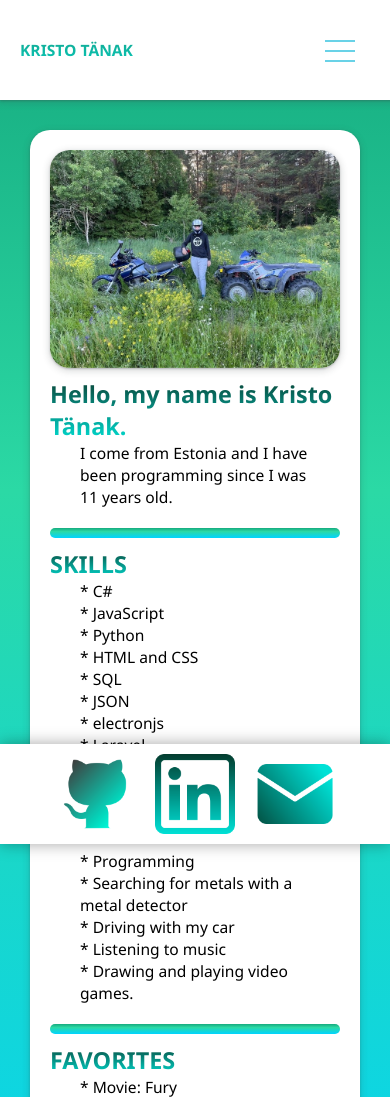
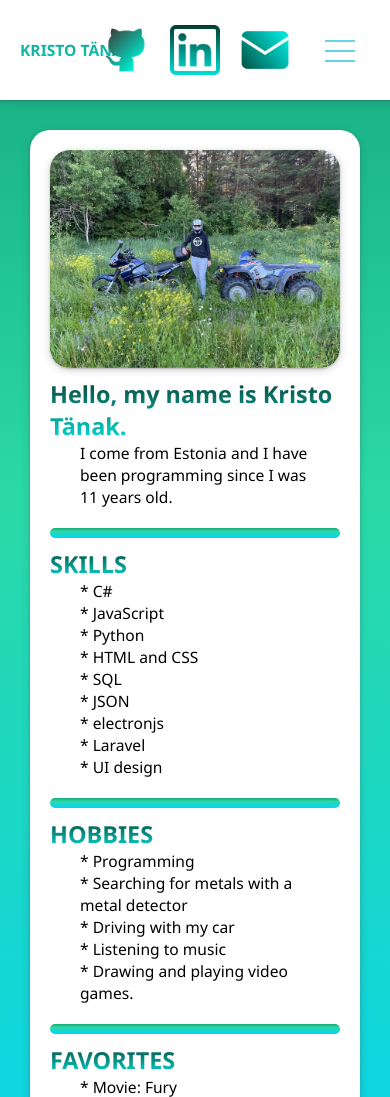
Before and after one commit to tanakimees/tanakimees.github.io, a PHP site: page / in a window 390 px wide. Shown: the top 1097 px of the page. Run offline with PHP 8.4, Linux system fonts and the light colour scheme.

Commit message:
remove footer xd

```diff
--- a/index.html
+++ b/index.html
@@ -13,21 +13,29 @@
 </head>
 <body>
     <div class="body1">
-        <label>
-            <input type="checkbox">
-            <span class="menu"> <span class="hamburger"></span></span>
-            <ul>
-              <a class="label1" href="">Home</a>
-              <a class="label2" href="/projects.html">Projects</a>
-              <a class="label3" href="/blog.html">Blog</a>
-            </ul>
-        </label>
-
         <div class="namebox">
             <h2 class="name">
                 KRISTO TÄNAK
             </h2>
             <textarea class="textarea1" name="" id="lol1" cols="1" rows="1">tanak.kristo2005@gmail.com</textarea>
+            <a href="https://github.com/tanakimees">
+                <div class="imgbox"></div>
+            </a>
+            <a href="https://www.linkedin.com/in/kristo-t%C3%A4nak-2934b5227/">
+                <div class="imgbox1"></div>
+            </a>
+            <a id="lol" href="javascript:alert('Email address has been copied to clipboard. (tanak.kristo2005@gmail.com)');">
+                <div class="imgbox2"></div>
+            </a>
+            <label>
+                <input type="checkbox">
+                <span class="menu"> <span class="hamburger"></span></span>
+                <ul>
+                  <a class="label1" href="/index.html">Home</a>
+                  <a class="label2" href="/projects.html">Projects</a>
+                  <a class="label3" href="/blog.html">Blog</a>
+                </ul>
+            </label>
         </div>
 
         <div class="mainbox">
@@ -82,18 +90,6 @@
                 * Game: War Thunder
             </div>
         </div>
-
-        <div class="footer">
-            <a href="https://github.com/tanakimees">
-                <div class="imgbox"></div>
-            </a>
-            <a href="https://www.linkedin.com/in/kristo-t%C3%A4nak-2934b5227/">
-                <div class="imgbox1"></div>
-            </a>
-            <a id="lol" href="javascript:alert('Email address has been copied to clipboard. (tanak.kristo2005@gmail.com)');">
-                <div class="imgbox2"></div>
-            </a>
-        </div>
     </div>
 
     <script>
--- a/style.css
+++ b/style.css
@@ -26,6 +26,8 @@ body {
   text-decoration: none;
   z-index: 100;
   position: fixed;
+  display: flex;
+  flex-direction: row;
     margin-bottom: 0px;
     width: 100%;
     height: 60px;
@@ -109,33 +111,39 @@ body {
 }
 
 .imgbox {
-  width: 80px;
-  height: 80px;
-  margin: 10px;
+  position: fixed;
+  right: 240px;
+  width: 50px;
+  height: 50px;
   cursor: pointer;
   transition: transform .2s;
   background-image: url("github.png");
   background-size: contain;
+  margin-top: 5px;
 }
 
 .imgbox1 {
-  width: 80px;
-  height: 80px;
-  margin: 10px;
+  position: fixed;
+  right: 170px;
+  width: 50px;
+  height: 50px;
   cursor: pointer;
   transition: transform .2s;
   background-image: url("linkedin.png");
   background-size: contain;
+  margin-top: 5px;
 }
 
 .imgbox2 {
-  width: 80px;
-  height: 80px;
-  margin: 10px;
+  position: fixed;
+  right: 100px;
+  width: 50px;
+  height: 50px;
   cursor: pointer;
   transition: transform .2s;
   background-image: url("email.png");
   background-size: contain;
+  margin-top: 5px;
 }
 
 .imgbox:hover {
@@ -164,8 +172,8 @@ label .menu {
     z-index: 101;
     width: 100px;
     height: 100px;
-    background: #FFF;
-    border-radius: 50% 50% 50% 50%;
+    background: white;
+    border-radius: 50px;
     -webkit-transition: .5s ease-in-out;
     transition: .5s ease-in-out;
     cursor: pointer;
@@ -304,6 +312,22 @@ label .menu {
       border-radius: 20px;
     }
 
+    .imgbox {
+      width: 50px;
+      height: 50px;
+      margin-top: 5px;
+    }
+    .imgbox1 {
+      width: 50px;
+      height: 50px;
+      margin-top: 5px;
+    }
+    .imgbox2 {
+      width: 50px;
+      height: 50px;
+      margin-top: 5px;
+    }
+
     .textclass {
       font-family: 'Segoe UI', Tahoma, Geneva, Verdana, sans-serif;
       font-size: 6vw;
```
Also changed, not shown: blog.css (+18 -11 lines), blog.html (+18 -22 lines), blog1.css (+18 -20 lines), blog1.html (+18 -22 lines), projects.css (+19 -10 lines), projects.html (+18 -22 lines).
